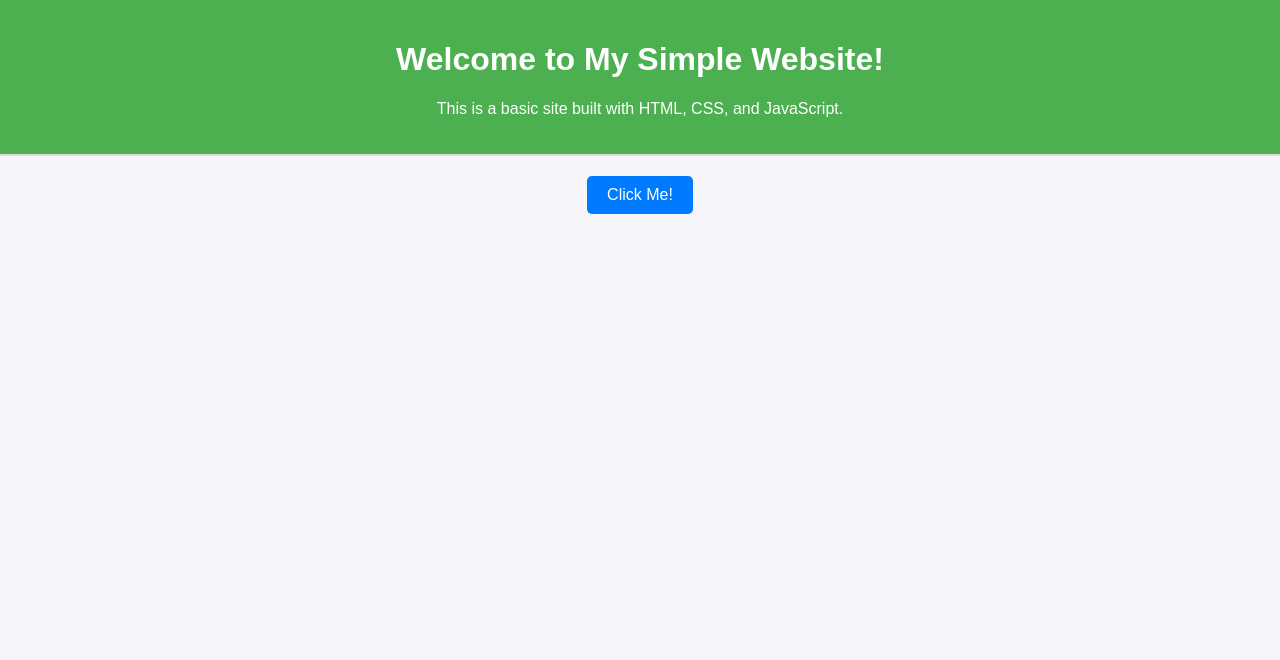
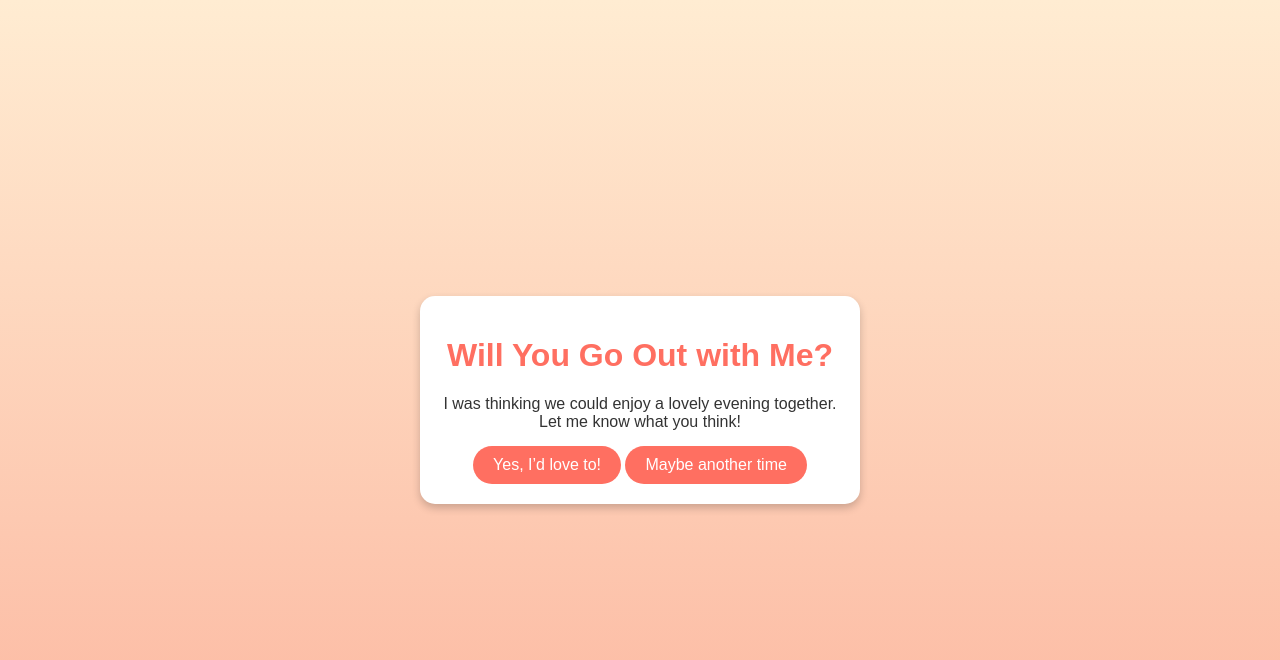
Before and after one commit to jmpogi1233/simple-website, a plain HTML site: page index.html in a window 1280 px wide. Drawn offline with Linux system fonts and the light colour scheme.

Commit message:
Add files via upload

```diff
--- a/index.html
+++ b/index.html
@@ -3,18 +3,83 @@
 <head>
     <meta charset="UTF-8">
     <meta name="viewport" content="width=device-width, initial-scale=1.0">
-    <title>My Simple Website</title>
-    <link rel="stylesheet" href="webdate.css">
+    <title>Date Invitation</title>
+    <style>
+        body {
+            font-family: Arial, sans-serif;
+            display: flex;
+            justify-content: center;
+            align-items: center;
+            height: 100vh;
+            margin: 0;
+            background: linear-gradient(to bottom, #ffecd2, #fcb69f);
+        }
+
+        .invitation-card {
+            background: #fff;
+            padding: 20px;
+            border-radius: 15px;
+            box-shadow: 0 4px 8px rgba(0, 0, 0, 0.2);
+            text-align: center;
+            max-width: 400px;
+            width: 100%;
+        }
+
+        h1 {
+            color: #ff6f61;
+            font-size: 2em;
+        }
+
+        p {
+            color: #333;
+            font-size: 1em;
+            margin: 15px 0;
+        }
+
+        button {
+            background-color: #ff6f61;
+            color: white;
+            border: none;
+            padding: 10px 20px;
+            font-size: 1em;
+            border-radius: 25px;
+            cursor: pointer;
+            transition: background-color 0.3s ease;
+        }
+
+        button:hover {
+            background-color: #ff3b2f;
+        }
+
+        .response {
+            margin-top: 20px;
+            color: #ff6f61;
+            font-size: 1.2em;
+            display: none;
+        }
+    </style>
 </head>
 <body>
-    <header>
-        <h1>Welcome to My Simple Website!</h1>
-        <p>This is a basic site built with HTML, CSS, and JavaScript.</p>
-    </header>
+    <div class="invitation-card">
+        <h1>Will You Go Out with Me?</h1>
+        <p>I was thinking we could enjoy a lovely evening together. Let me know what you think!</p>
+        <button id="accept">Yes, I’d love to!</button>
+        <button id="decline">Maybe another time</button>
+        <p class="response" id="response"></p>
+    </div>
 
-    <button id="clickButton">Click Me!</button>
-    <div id="output"></div>
+    <script>
+        document.getElementById('accept').addEventListener('click', () => {
+            const response = document.getElementById('response');
+            response.style.display = 'block';
+            response.textContent = "Yay! Can't wait for our date! ❤️";
+        });
 
-    <script src="webdate.js"></script>
+        document.getElementById('decline').addEventListener('click', () => {
+            const response = document.getElementById('response');
+            response.style.display = 'block';
+            response.textContent = "No worries, maybe next time! 😊";
+        });
+    </script>
 </body>
 </html>
```
